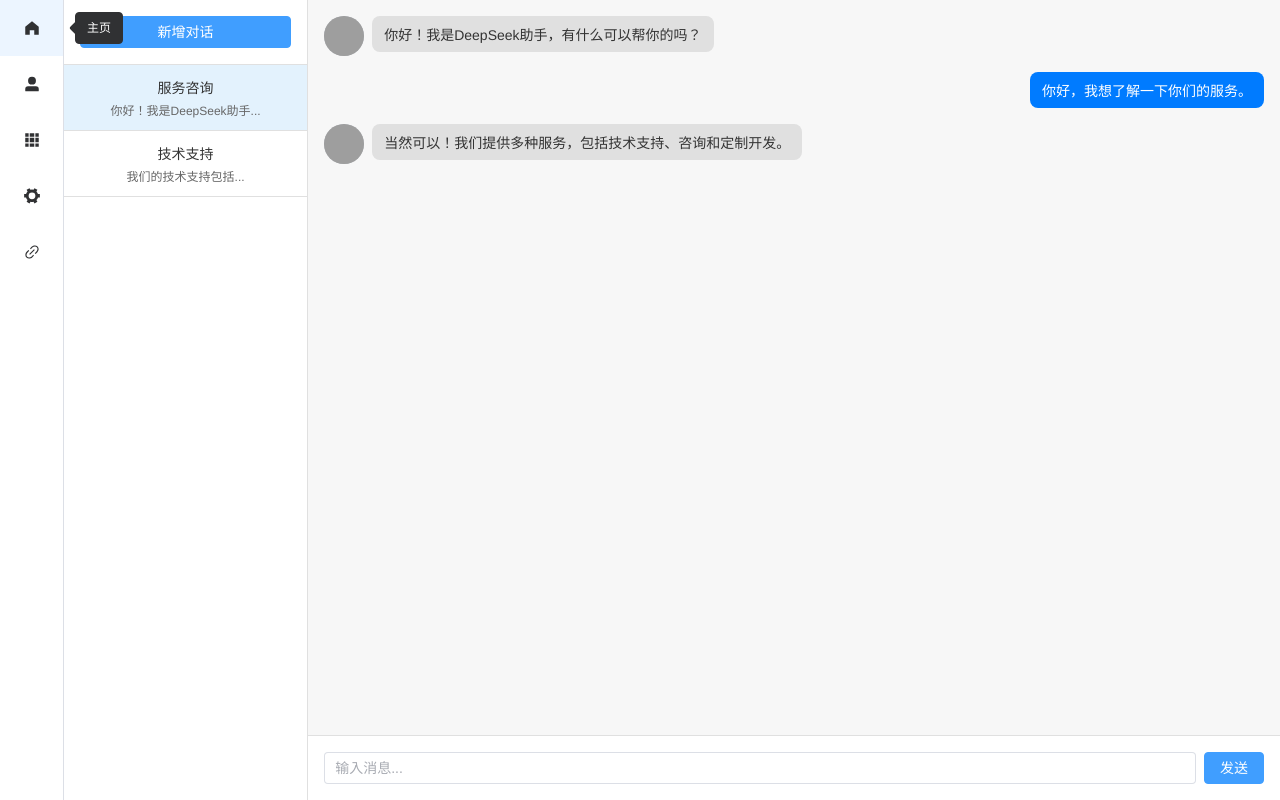
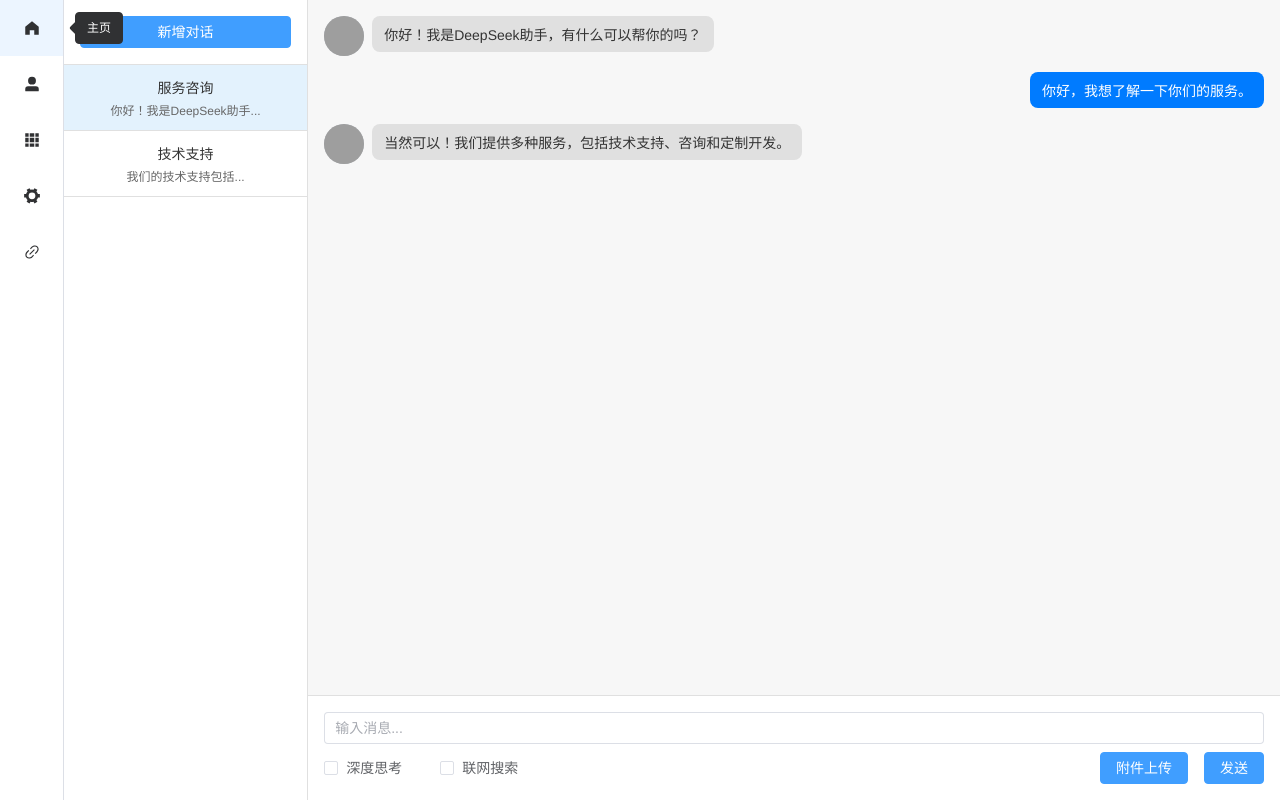
Before and after one commit to dream-stein/llmops-vue, a Vue app: page /#/chat in a window 1280 px wide. Built offline with nearby package versions, Linux system fonts and the light colour scheme; grey boxes are pictures that could not be loaded.

Commit message:
fix(.service): 对话增加按钮

```diff
--- a/src/views/ChatView.vue
+++ b/src/views/ChatView.vue
@@ -55,14 +55,23 @@
             placeholder="输入消息..."
             class="chat-input"
         />
-        <el-button type="primary" @click="sendMessage" class="send-btn">发送</el-button>
+        <div class="chat-options">
+          <div class="left-options">
+            <el-checkbox v-model="deepThinking">深度思考</el-checkbox>
+            <el-checkbox v-model="webSearch">联网搜索</el-checkbox>
+          </div>
+          <div class="right-options">
+            <el-button type="primary" @click="uploadFile" class="upload-btn">附件上传</el-button>
+            <el-button type="primary" @click="sendMessage" class="send-btn">发送</el-button>
+          </div>
+        </div>
       </div>
     </div>
   </div>
 </template>
-
 <script>
 export default {
+  name: 'ChatView',
   data() {
     return {
       activeChatIndex: 0,
@@ -109,6 +118,8 @@
         },
       ],
       newMessage: '',
+      deepThinking: false,
+      webSearch: false,
     };
   },
   computed: {
@@ -156,10 +167,14 @@
         this.activeChat.lastMessage = '这是模拟的回复。'; // 更新最后一条消息
       }, 1000);
     },
+    // 上传文件
+    uploadFile() {
+      // 这里可以添加文件上传的逻辑
+      console.log('上传文件');
+    },
   },
 };
 </script>
-
 <style scoped>
 /* 容器布局 */
 .chat-container {
@@ -275,6 +290,7 @@
 /* 输入框区域 */
 .chat-input-area {
   display: flex;
+  flex-direction: column;
   padding: 16px;
   background-color: #fff;
   border-top: 1px solid #e0e0e0;
@@ -282,7 +298,30 @@
 
 .chat-input {
   flex: 1;
-  margin-right: 8px;
+  margin-bottom: 8px;
+}
+
+.chat-options {
+  display: flex;
+  justify-content: space-between;
+  align-items: center;
+}
+
+.left-options {
+  display: flex;
+  align-items: center;
+  gap: 8px;
+}
+
+.right-options {
+  display: flex;
+  align-items: center;
+  gap: 8px;
+}
+
+.upload-btn,
+.send-btn {
+  margin-left: 8px;
 }
 
 /* 淡入淡出动画 */
```
